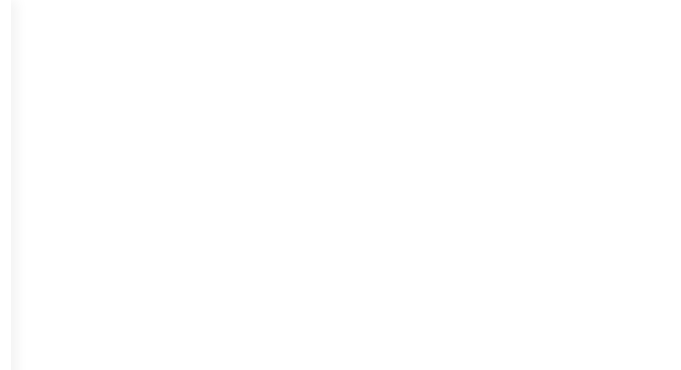
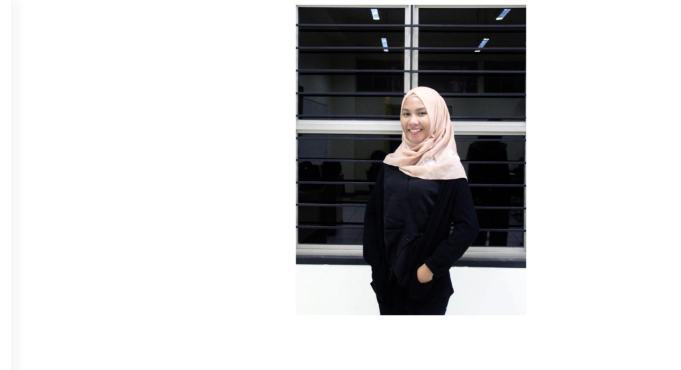
Before and after one commit to risaadefadhilahrien/Risa-LatihanGitHub, a plain HTML site: page index.html in a window 1280 px wide. Shown: the top 370 px of the page, 69-750 px from the left. Drawn offline with nearby package versions, Linux system fonts and the light colour scheme.

Commit message:
Update index.html

```diff
--- a/index.html
+++ b/index.html
@@ -87,7 +87,7 @@ Copyright &copy;<script>document.write(new Date().getFullYear());</script> All r
             <div class="col-12 col-md-6 col-lg-3 no-padding">
                 <div class="portfolio-content">
                     <figure>
-                        <img src="images/risa.jpeg" alt="">
+                        <img src="images/risa.jpg" alt="">
                     </figure>
 
                     <div class="entry-content flex flex-column align-items-center justify-content-center">
```
